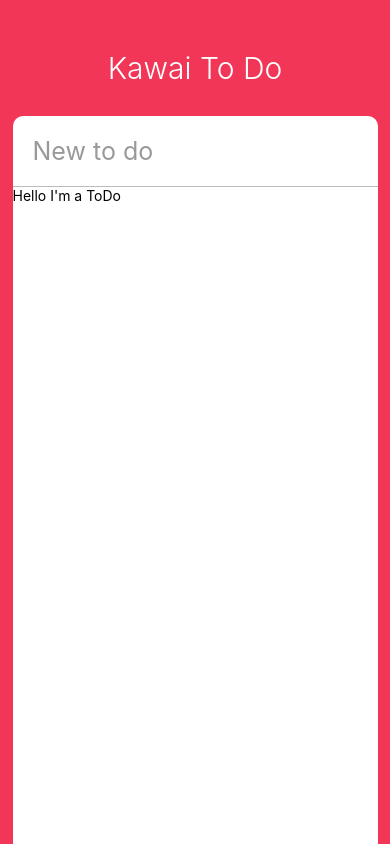
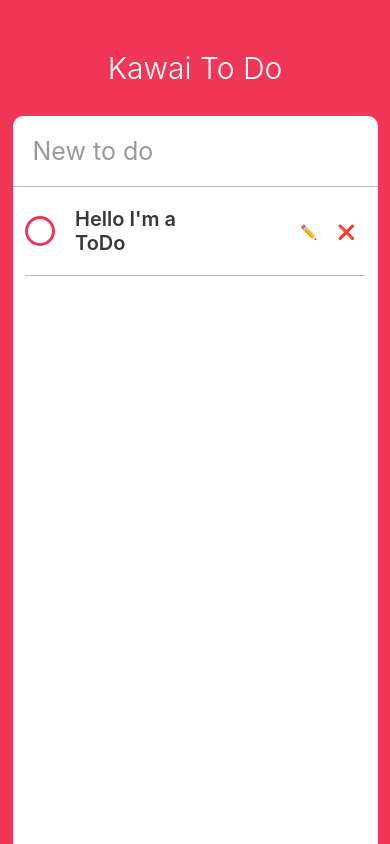
Before and after one commit to ChaeWonKong/contact-app, a React Native app in the folder react-native/kawai-todo/: screen / in a window 390 px wide. Built offline with nearby package versions, Linux system fonts and the light colour scheme.

Commit message:
Add done, edit, delete confirm icons

```diff
--- a/react-native/kawai-todo/App.js
+++ b/react-native/kawai-todo/App.js
@@ -33,7 +33,7 @@
             returnKeyType={"done"}
             autoCorrect={false}
           />
-          <ScrollView>
+          <ScrollView contentContainerStyle={styles.toDos}>
             <ToDo />
           </ScrollView>
         </View>
@@ -86,5 +86,8 @@
     borderBottomColor: "#bbb",
     borderBottomWidth: 1,
     fontSize: 25
+  },
+  toDos: {
+    alignItems: "center"
   }
 });
--- a/react-native/kawai-todo/ToDo.js
+++ b/react-native/kawai-todo/ToDo.js
@@ -1,12 +1,130 @@
 import React, { Component } from "react";
-import { View, Text, StyleSheet, TouchableOpacity } from "react-native";
+import {
+  View,
+  Text,
+  StyleSheet,
+  TouchableOpacity,
+  Dimensions
+} from "react-native";
+
+const { width, height } = Dimensions.get("window");
 
 export default class ToDo extends Component {
+  state = {
+    isEditing: false,
+    isCompleted: false
+  };
   render() {
+    const { isCompleted, isEditing } = this.state;
     return (
-      <View>
-        <Text>Hello I'm a ToDo</Text>
+      <View style={styles.container}>
+        <View style={styles.column}>
+          <TouchableOpacity onPress={this._toggleComplete}>
+            <View
+              style={[
+                styles.circle,
+                isCompleted ? styles.completedCircle : styles.uncompletedCircle
+              ]}
+            />
+          </TouchableOpacity>
+          <Text
+            style={[
+              styles.text,
+              isCompleted ? styles.completedText : styles.uncompletedText
+            ]}
+          >
+            Hello I'm a ToDo
+          </Text>
+        </View>
+        {isEditing ? (
+          <View style={styles.actions}>
+            <TouchableOpacity onPressOut={this._finishEditing}>
+              <View style={styles.actionContainer}>
+                <Text style={styles.actionText}>✅</Text>
+              </View>
+            </TouchableOpacity>
+          </View>
+        ) : (
+          <View style={styles.actions}>
+            <TouchableOpacity onPressOut={this._startEditing}>
+              <View style={styles.actionContainer}>
+                <Text style={styles.actionText}>✏️</Text>
+              </View>
+            </TouchableOpacity>
+            <TouchableOpacity>
+              <View style={styles.actionContainer}>
+                <Text style={styles.actionText}>❌</Text>
+              </View>
+            </TouchableOpacity>
+          </View>
+        )}
       </View>
     );
   }
+  _toggleComplete = () => {
+    this.setState(prevState => {
+      return {
+        isCompleted: !prevState.isCompleted
+      };
+    });
+  };
+  _startEditing = () => {
+    this.setState({
+      isEditing: true
+    });
+  };
+  _finishEditing = () => {
+    this.setState({
+      isEditing: false
+    });
+  };
 }
+
+const styles = StyleSheet.create({
+  container: {
+    width: width - 50,
+    borderBottomColor: "#bbb",
+    borderBottomWidth: StyleSheet.hairlineWidth,
+    flexDirection: "row",
+    alignItems: "center",
+    justifyContent: "space-between"
+  },
+  text: {
+    fontWeight: "600",
+    fontSize: 20,
+    marginVertical: 20
+  },
+  completedText: {
+    color: "#bbb",
+    textDecorationLine: "line-through"
+  },
+  uncompletedText: {
+    color: "#353839"
+  },
+  circle: {
+    width: 30,
+    height: 30,
+    borderRadius: 15,
+    borderWidth: 3,
+    marginRight: 20
+  },
+  completedCircle: {
+    borderColor: "#bbb"
+  },
+  uncompletedCircle: {
+    borderColor: "#F23657"
+  },
+  column: {
+    flexDirection: "row",
+    width: width / 2,
+    alignItems: "center",
+    justifyContent: "space-between"
+  },
+  actions: {
+    flexDirection: "row"
+  },
+  actionContainer: {
+    marginVertical: 10,
+    marginHorizontal: 10
+  }
+});
```
